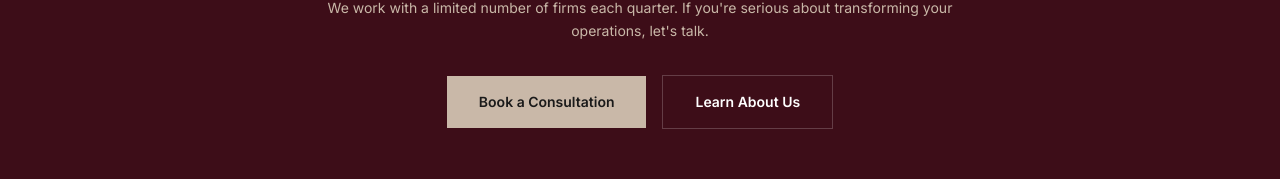
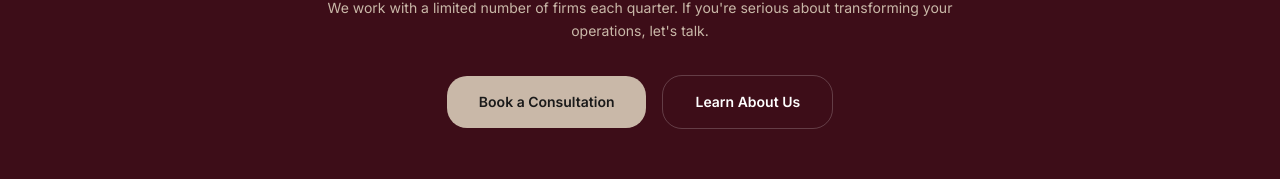
Before and after one commit to vishwarajan08-oss/vishwa-ai-website, a Next.js app: page / in a window 1280 px wide. Shown: the part 2616-2795 px from the top of the page. Built offline with nearby package versions, Linux system fonts and the light colour scheme.

Commit message:
feat: rounded clay buttons in HomeCTA
Add rounded-[20px] to primary and secondary CTA buttons for
visual cohesion with the clay card system.

Co-Authored-By: Claude Sonnet 4.6 <noreply@anthropic.com>

```diff
--- a/components/HomeCTA.js
+++ b/components/HomeCTA.js
@@ -40,14 +40,14 @@ export default function HomeCTA() {
           <div className="flex flex-col sm:flex-row items-center justify-center gap-4 pt-2">
             <Link
               href="/contact"
-              className="relative inline-flex items-center justify-center px-8 py-4 text-sm font-semibold text-charcoal bg-taupe overflow-hidden group cursor-pointer focus-visible:outline-none focus-visible:ring-2 focus-visible:ring-white focus-visible:ring-offset-2 focus-visible:ring-offset-burgundy-dark"
+              className="relative inline-flex items-center justify-center px-8 py-4 text-sm font-semibold text-charcoal bg-taupe overflow-hidden rounded-[20px] group cursor-pointer focus-visible:outline-none focus-visible:ring-2 focus-visible:ring-white focus-visible:ring-offset-2 focus-visible:ring-offset-burgundy-dark"
             >
               <span className="absolute inset-0 bg-white translate-x-[-100%] group-hover:translate-x-0 transition-transform duration-300 ease-out" aria-hidden="true" />
               <span className="relative">Book a Consultation</span>
             </Link>
             <Link
               href="/about"
-              className="inline-flex items-center justify-center px-8 py-4 text-sm font-semibold text-white border border-white/20 hover:border-white/50 hover:bg-white/5 transition-colors duration-200 cursor-pointer focus-visible:outline-none focus-visible:ring-2 focus-visible:ring-white focus-visible:ring-offset-2 focus-visible:ring-offset-burgundy-dark"
+              className="inline-flex items-center justify-center px-8 py-4 text-sm font-semibold text-white border border-white/20 rounded-[20px] hover:border-white/50 hover:bg-white/5 transition-colors duration-200 cursor-pointer focus-visible:outline-none focus-visible:ring-2 focus-visible:ring-white focus-visible:ring-offset-2 focus-visible:ring-offset-burgundy-dark"
             >
               Learn About Us
             </Link>
```
